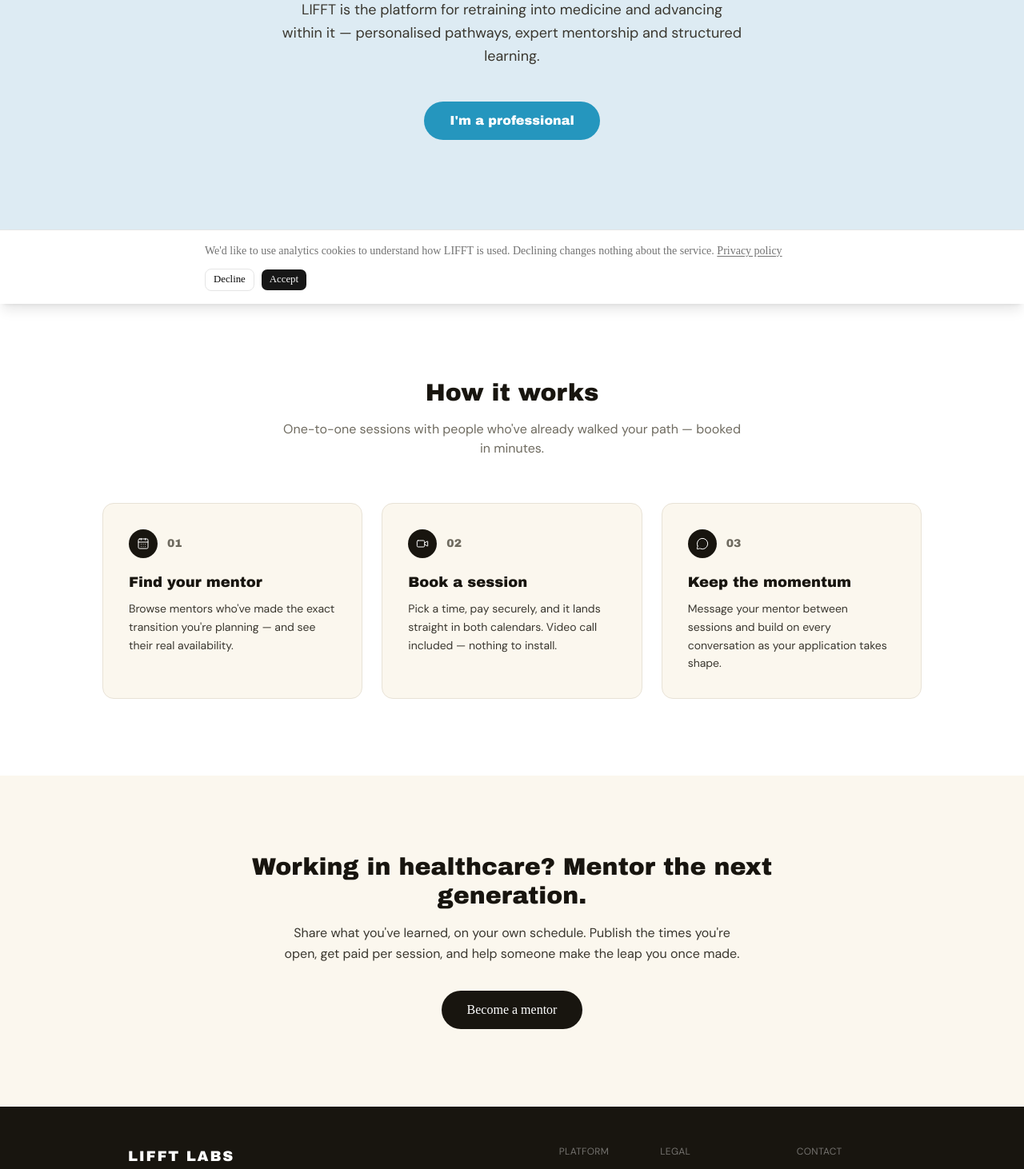
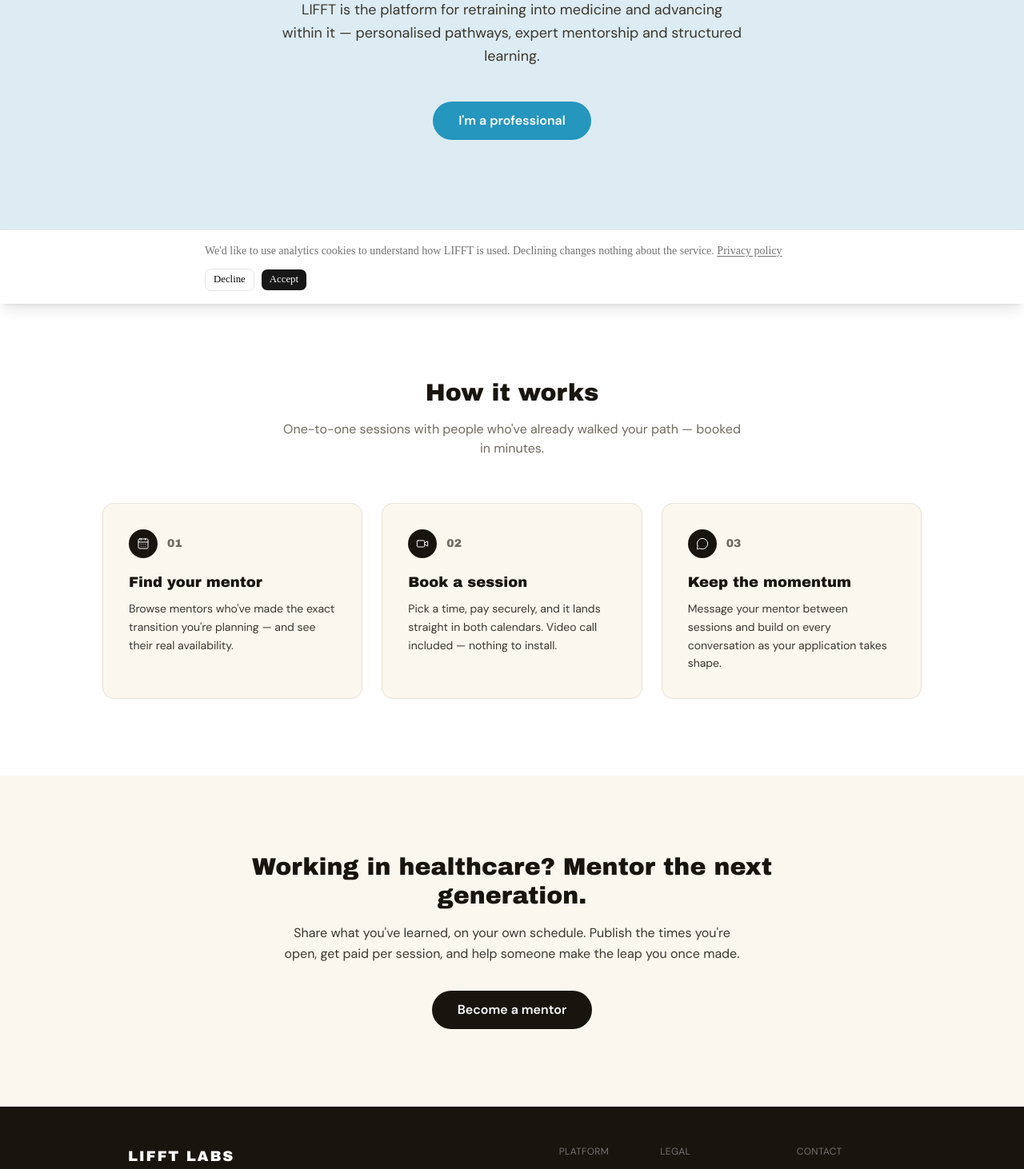
Before and after one commit to kaushikchintam/lifftlabs, a Next.js app: page / in a window 1280 px wide. Shown: the part 420-1882 px from the top of the page at 80% size. Built offline with nearby package versions, Linux system fonts and the light colour scheme.

Commit message:
update: desgin changes

```diff
--- a/app/(marketing)/page.tsx
+++ b/app/(marketing)/page.tsx
@@ -44,7 +44,7 @@
           learning.
         </p>
         <Button
-          className="h-auto bg-[#2596BE] hover:bg-[#1A7A9E] text-white rounded-full px-8 py-3 text-base"
+          className="h-auto bg-[#2596BE] hover:bg-[#1A7A9E] text-white rounded-full px-8 py-3 text-base font-dm-sans font-semibold"
           onClick={() => setOpen(true)}
         >
           I'm a professional
@@ -99,7 +99,7 @@
             you once made.
           </p>
           <Button
-            className="h-auto bg-[#18150F] hover:bg-[#2d2a22] text-white rounded-full px-8 py-3 text-base"
+            className="h-auto bg-[#18150F] hover:bg-[#2d2a22] text-white rounded-full px-8 py-3 text-base font-dm-sans font-semibold"
             onClick={() => setOpen(true)}
           >
             Become a mentor
```
